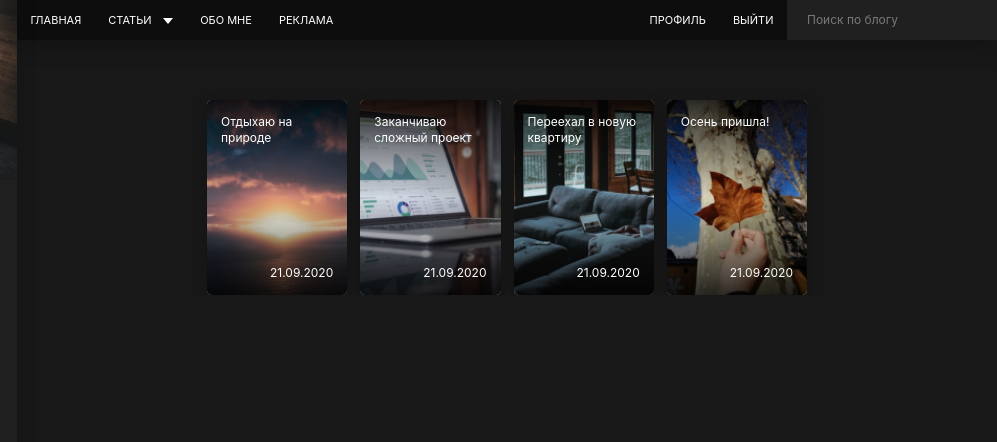
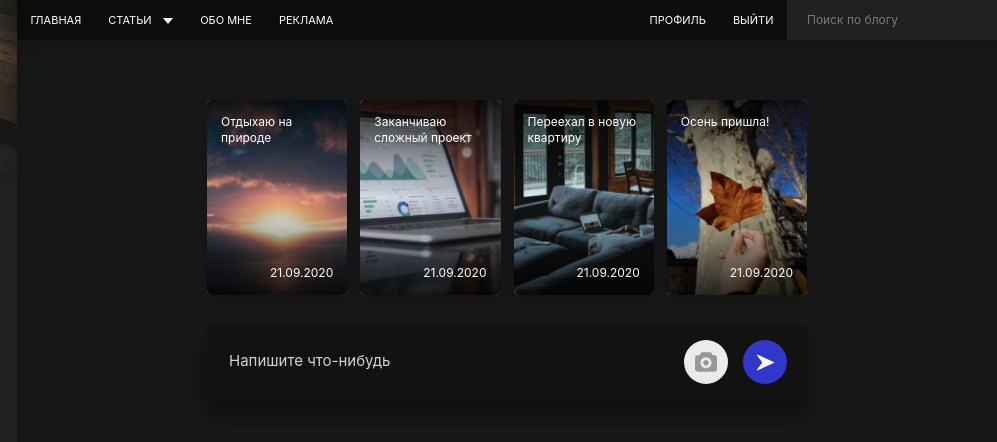
Before and after one commit to AndriyKikot/workshop_of_projects, a website: page personal-blog/src/index.html in a window 1280 px wide. Shown: the top 442 px of the page, 283-1280 px from the left. Drawn offline with nearby package versions, Linux system fonts and the light colour scheme; files that its build step writes are made by us from their sources.

Commit message:
added section add-post

```diff
--- /dev/null
+++ b/personal-blog/src/assets/scss/blocks/add-post.scss
@@ -0,0 +1,66 @@
+.add-post {
+  padding: 1.5rem 2rem;
+  margin-bottom: 3rem;
+  background-color: $secondary;
+  box-shadow: 0 15px 25px rgba($black, 0.45);
+  border-radius: 5px;
+}
+
+.add-post__form {
+  display: flex;
+  align-items: center;
+}
+
+.add-post__textarea {
+  display: block;
+  width: 75%;
+  height: 26px;
+  font-size: 1.5rem;
+  color: $white;
+  font-family: inherit;
+  border: none;
+  background: transparent;
+  resize: none;
+
+  &::placeholder {
+    color: #d2d2d2;
+  }
+}
+
+.add-post__form-actions {
+  width: 25%;
+  display: flex;
+  justify-content: flex-end;
+}
+
+.add-post__file,
+.add-post__send {
+  display: block;
+  width: 4.4rem;
+  height: 4.4rem;
+  border-radius: 50%;
+  cursor: pointer;
+  border: none;
+  transition: background-color 0.2s linear;
+}
+
+.add-post__file {
+  background: #ebebeb url("../images/add-photo.svg") center no-repeat;
+  margin-right: 1.5rem;
+
+  input {
+    display: none;
+  }
+
+  &:hover {
+    background-color: darken(#ebebeb, 5%);
+  }
+}
+
+.add-post__send {
+  background-color: $blue;
+
+  &:hover {
+    background-color: darken($blue, 5%);
+  }
+}
--- a/personal-blog/src/assets/scss/blocks/stories.scss
+++ b/personal-blog/src/assets/scss/blocks/stories.scss
@@ -3,6 +3,7 @@
   grid-template-columns: 1fr 1fr 1fr 1fr;
   grid-column-gap: 13px;
   grid-template-rows: 195px;
+  margin-bottom: 3rem;
 }
 
 .stories__item {
--- a/personal-blog/src/assets/scss/style.scss
+++ b/personal-blog/src/assets/scss/style.scss
@@ -35,3 +35,4 @@ body {
 @import "blocks/social";
 @import "blocks/btn";
 @import "blocks/stories";
+@import "blocks/add-post";
--- a/personal-blog/src/index.html
+++ b/personal-blog/src/index.html
@@ -2,6 +2,8 @@
 layout: default
 title: BrainsCloud | Home
 ---
+
+<!-- Stories start -->
 
 <div class="stories">
     <div class="stories__item">
@@ -25,3 +27,23 @@ title: BrainsCloud | Home
         <time class="stories__date" datetime="2020-09-21 19:21">21.09.2020</time>
     </div>
 </div>
+
+<!-- Stories end -->
+
+<!-- Post start -->
+
+<div class="add-post">
+    <form class="add-post__form" action="/" method="POST">
+        <textarea class="add-post__textarea" name="post-text" placeholder="Напишите что-нибудь"></textarea>
+        <div class="add-post__form-actions">
+            <label class="add-post__file" for="add-post-file">
+                <input type="file" id="add-post-file">
+            </label>
+            <button class="add-post__send" type="submit">
+                <img src="assets/images/send.svg" alt="Отправить">
+            </button>
+        </div>
+    </form>
+</div>
+
+<!-- Post end -->
```
Also changed, not shown: personal-blog/dist/assets/css/style.css, personal-blog/dist/assets/css/style.min.css, personal-blog/dist/assets/images/add-photo.svg (added), personal-blog/dist/assets/images/send.svg (added), personal-blog/dist/index.html, personal-blog/src/assets/images/add-photo.svg (added), personal-blog/src/assets/images/send.svg (added).
